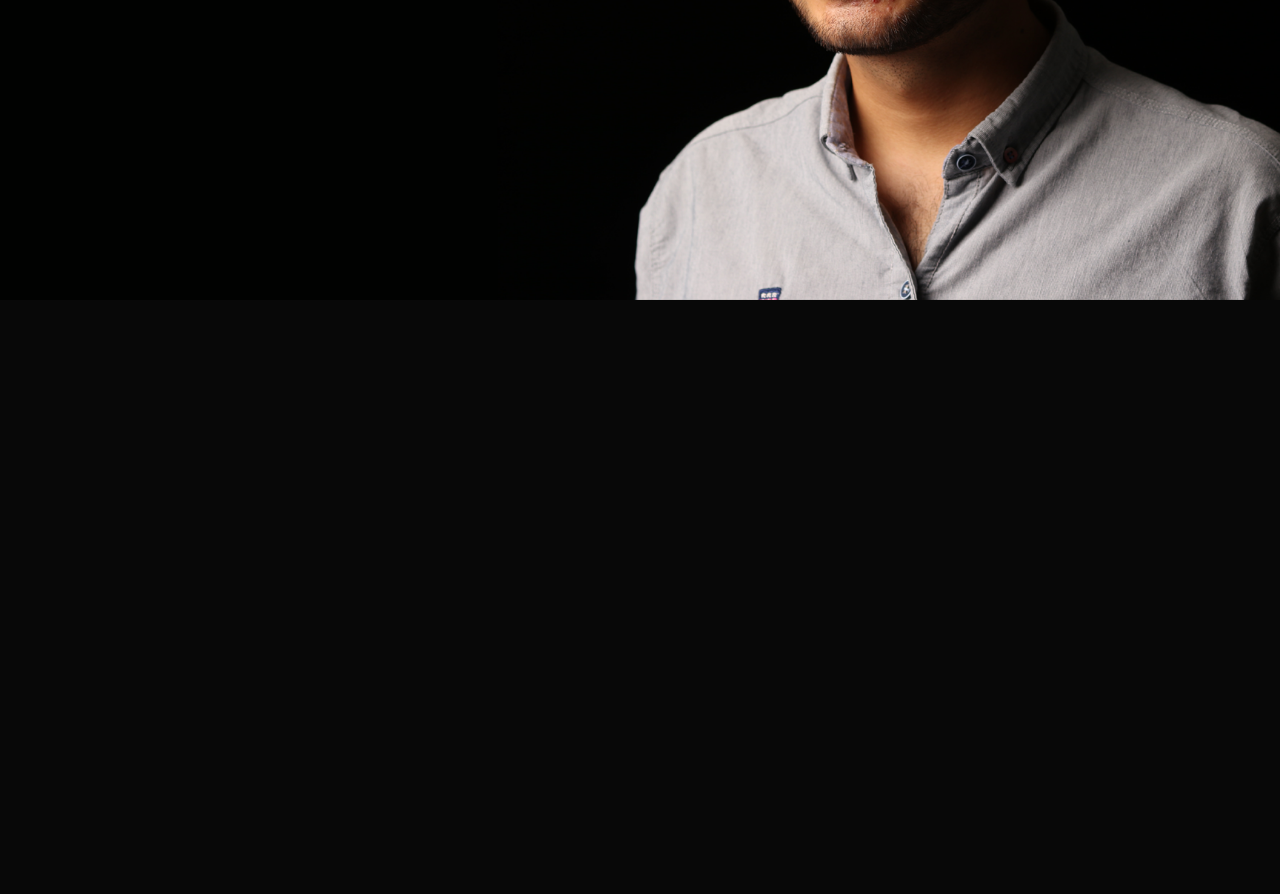
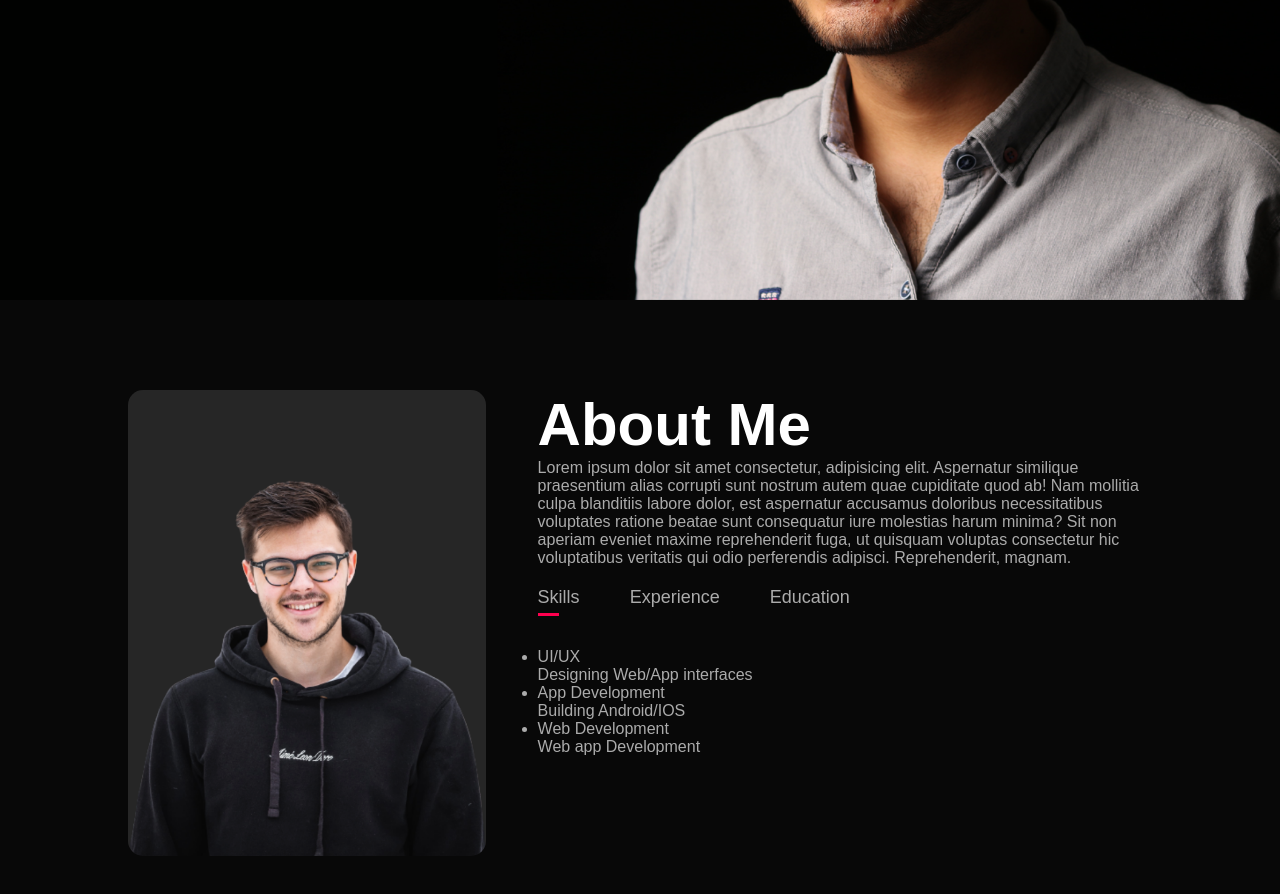
Before and after one commit to titohajili/-Easy-Portfolio-Website, a plain HTML site: page index.html in a window 1280 px wide. Shown: the part 500-1394 px from the top of the page. Before the commit the page ends 800 px from the top, so only its background shows below. Drawn offline with Linux system fonts and the light colour scheme.

Commit message:
About Part-1

```diff
--- a/index.html
+++ b/index.html
@@ -31,10 +31,35 @@
         </div>
     </div>
 
-
+    <!--ABOUT ---------------------->
     <div id="about">
 
+        <div class="container">
+            <div class="row">
+                <div class="about-col-1">
+                    <img src="./images/user.png">
+                </div>
+                <div class="about-col-2">
+                    <h1 class="sub-title">About Me</h1>
+                    <p>Lorem ipsum dolor sit amet consectetur, adipisicing elit. Aspernatur similique praesentium alias corrupti sunt nostrum autem quae cupiditate quod ab! Nam mollitia culpa blanditiis labore dolor, est aspernatur accusamus doloribus necessitatibus voluptates ratione beatae sunt consequatur iure molestias harum minima? Sit non aperiam eveniet maxime reprehenderit fuga, ut quisquam voluptas consectetur hic voluptatibus veritatis qui odio perferendis adipisci. Reprehenderit, magnam.</p>
 
+
+                    <div class="tab-titles">
+                        <p class="tab-links active-link">Skills</p>
+                        <p class="tab-links">Experience</p>
+                        <p class="tab-links">Education</p>
+                    </div>
+
+                    <div class="tab-contents">
+                        <ul>
+                            <li><span>UI/UX</span><br>Designing Web/App interfaces</li>
+                            <li><span>App Development</span><br>Building Android/IOS</li>
+                            <li><span>Web Development</span><br>Web app Development</li>
+                        </ul>
+                    </div>
+                </div>
+            </div>
+        </div>
 
     </div>
 
--- a/style.css
+++ b/style.css
@@ -71,3 +71,58 @@ nav ul li a:hover::after{
 .header-text h1 span{
     color: #ff004f;
 }
+/* about======== */
+
+
+#about{
+    padding: 80px 0;
+    color: #ababab;
+}
+
+.row{
+    display: flex;
+    justify-content: space-between;
+    flex-wrap: wrap;
+}
+.about-col-1{
+    flex-basis: 35%;
+}
+.about-col-1 img{
+    width: 100%;
+    border-radius: 15px;
+}
+.about-col-2{
+    flex-basis: 60%;
+}
+
+.sub-title{
+    font-size: 60px;
+    font-weight: 600;
+    color: white;
+}
+.tab-titles{
+    display: flex;
+    margin: 20px 0 40px;
+}
+.tab-links{
+    margin-right: 50px;
+    font-size: 18px;
+    font-weight: 500;
+    cursor: pointer;
+    position: relative;
+}
+
+.tab-links::after{
+    content: '';
+    width: 0;
+    height: 3px;
+    background: #ff004f;
+    position: absolute;
+    left: 0;
+    bottom: -8px;
+    transition: 0.5s;
+}
+
+.tab-links.active-link::after{
+    width: 50%;
+}
```
